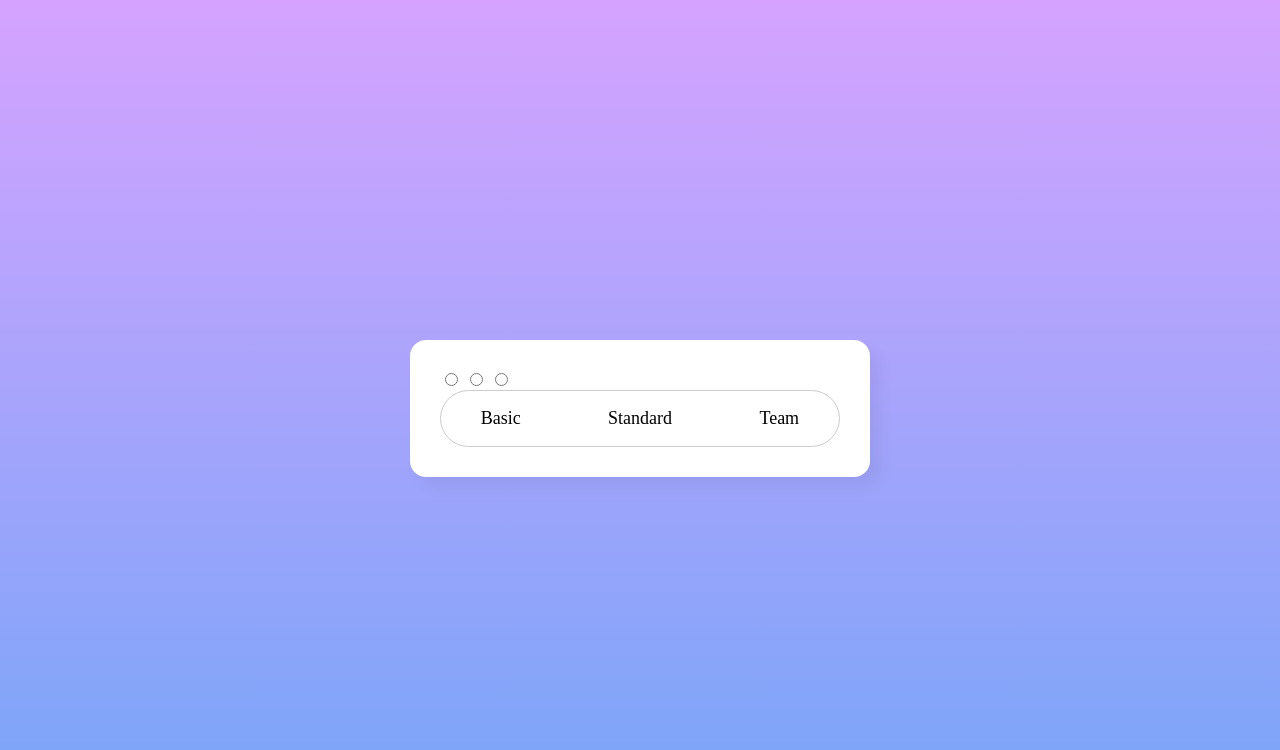
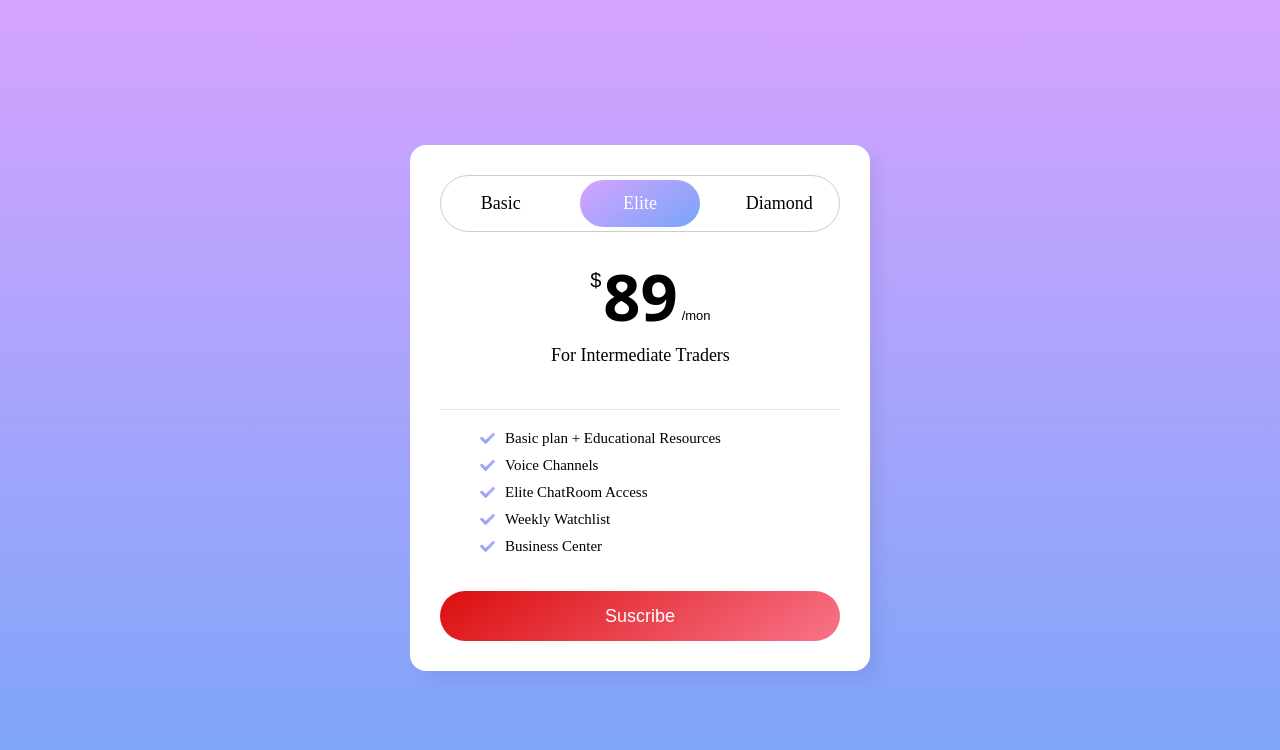
Before and after one commit to siryaw/PricingCardAnimated, a plain HTML site: page index.html in a window 1280 px wide. Drawn offline with Linux system fonts and the light colour scheme.

Commit message:
completed pricing card

```diff
--- a/index.html
+++ b/index.html
@@ -2,23 +2,65 @@
 <html lang="en">
 <head>
   <meta charset="UTF-8">
-    <meta http-equiv="X-UA-Compatible" content="IE=edge">
   <meta name="viewport" content="width=device-width, initial-scale=1.0">
-    <title>Pricing Cards</title>
+  <title>ABC Investing Pricing Cards</title>
   <link rel="stylesheet" href="style.css">
   <link rel="stylesheet" href="https://cdnjs.cloudflare.com/ajax/libs/font-awesome/5.15.3/css/all.min.css"/>
 </head>
 <body>
   <div class="wrapper">
     <input type="radio" name="slider" id="tab-1">
-        <input type="radio" name="slider" id="tab-2">
+    <input type="radio" name="slider" id="tab-2" checked>
     <input type="radio" name="slider" id="tab-3">
     <header>
       <label for="tab-1" class="tab-1">Basic</label>
-            <label for="tab-2" class="tab-2">Standard</label>
-            <label for="tab-3" class="tab-3">Team</label>
+      <label for="tab-2" class="tab-2">Elite</label>
+      <label for="tab-3" class="tab-3">Diamond</label>
       <div class="slider"></div>
     </header>
+    <div class="card-area">
+      <div class="cards">
+        <div class="row row-1">
+          <div class="price-details">
+            <span class="price">29</span>
+            <p>For Beginner Traders</p>
+          </div>
+          <ul class="features">
+            <li><i class="fas fa-check"></i><span>Beginner Guide</span></li>
+            <li><i class="fas fa-check"></i><span>Earnings Calendar</span></li>
+            <li><i class="fas fa-check"></i><span>Access to Basic Chat Room</span></li>
+            <li><i class="fas fa-check"></i><span>Paid Investing Training</span></li>
+          </ul>
+        </div>
+        <div class="row">
+          <div class="price-details">
+            <span class="price">89</span>
+            <p>For Intermediate Traders</p>
+          </div>
+          <ul class="features">
+            <li><i class="fas fa-check"></i><span>Basic plan + Educational Resources</span></li>
+            <li><i class="fas fa-check"></i><span>Voice Channels</span></li>
+            <li><i class="fas fa-check"></i><span>Elite ChatRoom Access</span></li>
+            <li><i class="fas fa-check"></i><span>Weekly Watchlist</span></li>
+            <li><i class="fas fa-check"></i><span>Business Center</span></li>
+          </ul>
+        </div>
+        <div class="row">
+          <div class="price-details">
+            <span class="price">149</span>
+            <p>For Experienced Traders</p>
+          </div>
+          <ul class="features">
+            <li><i class="fas fa-check"></i><span>Live Educational Classes</span></li>
+            <li><i class="fas fa-check"></i><span>Exclusive Lounge + Voice Chat</span></li>
+            <li><i class="fas fa-check"></i><span>Access to Crypto Trading</span></li>
+            <li><i class="fas fa-check"></i><span>Weekly Interactive Courses</span></li>
+            <li><i class="fas fa-check"></i><span>Exclusive Username Color</span></li>
+          </ul>
+        </div>
+      </div>
+    </div>
+    <button>Suscribe</button>
   </div>
 
 </body>
--- a/style.css
+++ b/style.css
@@ -41,7 +41,9 @@ header label {
   justify-content: center;
 }
 
-#tab-1:checked ~ header .tab-1 {
+#tab-1:checked ~ header .tab-1,
+#tab-2:checked ~ header .tab-2,
+#tab-3:checked ~ header .tab-3 {
   color: #fff;
 }
 
@@ -72,3 +74,95 @@ header .slider {
   width: 95px;
   transform: translateX(-105%);
 }
+
+.wrapper input[type="radio"] {
+  display: none;
+}
+.card-area {
+  overflow: hidden;
+}
+.card-area .cards {
+  display: flex;
+  width: 300%;
+}
+.cards .row {
+  width: 33.4%;
+}
+.cards .row-1 {
+  transition: all 0.3s ease;
+}
+#tab-1:checked ~ .card-area .cards .row-1 {
+  margin-left: 0%;
+}
+#tab-2:checked ~ .card-area .cards .row-1 {
+  margin-left: -33.4%;
+}
+#tab-3:checked ~ .card-area .cards .row-1 {
+  margin-left: -66.8%;
+}
+.row .price-details {
+  margin: 20px 0;
+  text-align: center;
+  padding-bottom: 25px;
+  border-bottom: 1px solid #e6e6e6;
+}
+.price-details .price {
+  font-size: 65px;
+  font-weight: 600;
+  position: relative;
+  font-family: "Noto Sans", sans-serif;
+}
+.price-details .price::before,
+.price-details .price::after {
+  position: absolute;
+  font-weight: 400;
+  font-family: "Poppins", sans-serif;
+}
+.price-details .price::before {
+  content: "$";
+  left: -13px;
+  top: 17px;
+  font-size: 20px;
+}
+.price-details .price::after {
+  content: "/mon";
+  right: -33px;
+  bottom: 17px;
+  font-size: 13px;
+}
+.price-details p {
+  font-size: 18px;
+  margin-top: 5px;
+}
+.row .features li {
+  display: flex;
+  font-size: 15px;
+  list-style: none;
+  margin-bottom: 10px;
+  align-items: center;
+}
+.features li i {
+  background: linear-gradient(#d5a3ff 0%, #77a5f8 100%);
+  background-clip: text;
+  -webkit-background-clip: text;
+  -webkit-text-fill-color: transparent;
+}
+.features li span {
+  margin-left: 10px;
+}
+.wrapper button {
+  width: 100%;
+  border-radius: 25px;
+  border: none;
+  outline: none;
+  height: 50px;
+  font-size: 18px;
+  color: #fff;
+  cursor: pointer;
+  margin-top: 20px;
+  background: linear-gradient(145deg, #db0e0e 0%, #f8748a 100%);
+  transition: transform 0.3s ease;
+}
+.wrapper button:hover {
+  transform: scale(0.98);
+}
```
Lines whose indentation alone changed are shown as unchanged.
